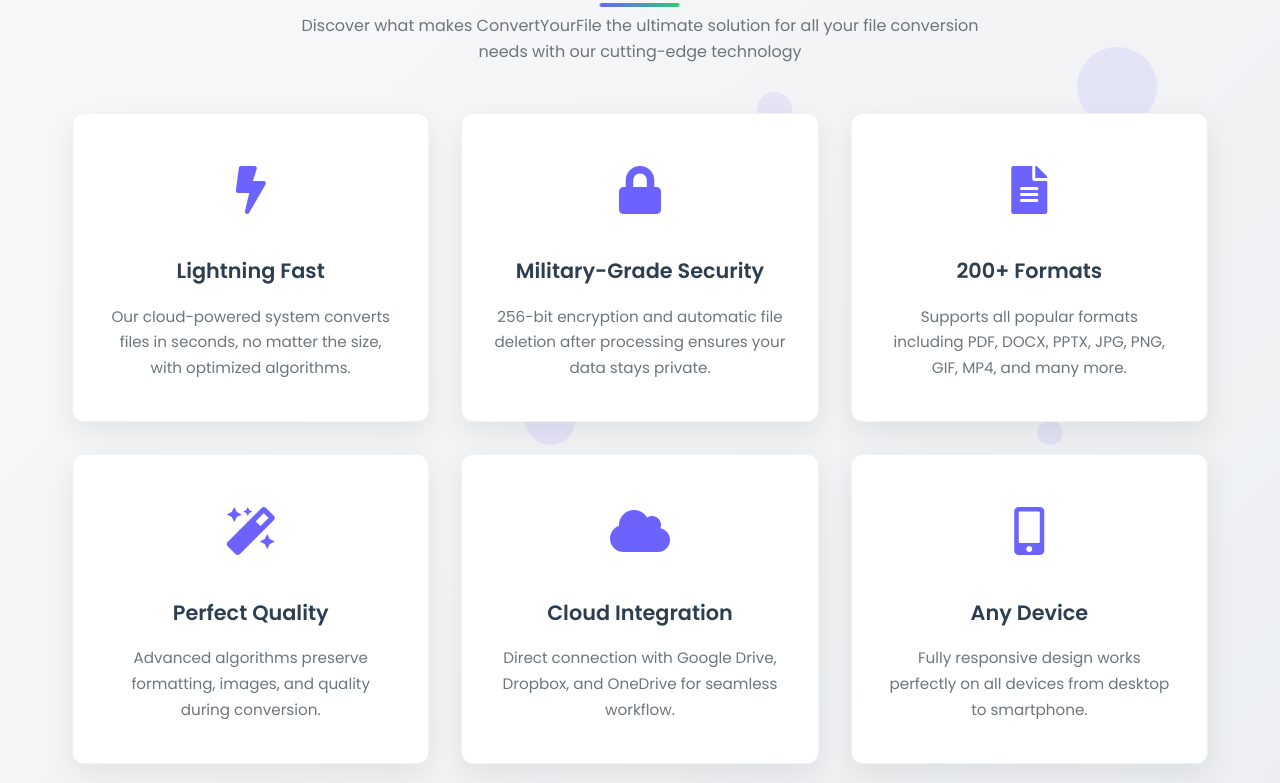
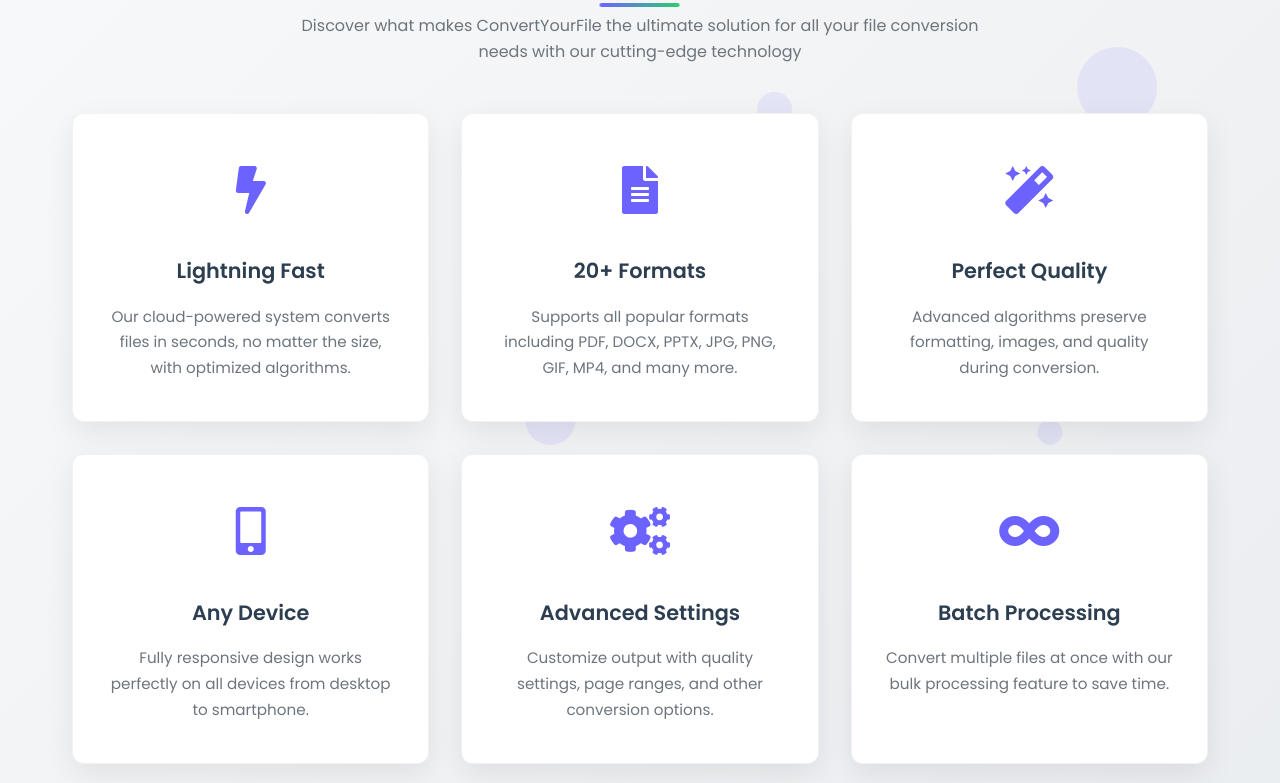
Before and after one commit to sambhavraj71/File-Convertor, a plain HTML site: page features.html in a window 1280 px wide. Shown: the part 169-952 px from the top of the page. Drawn offline with Linux system fonts and the light colour scheme.

Commit message:
Update features.html

```diff
--- a/features.html
+++ b/features.html
@@ -521,19 +521,11 @@
             <p class="feature-desc">Our cloud-powered system converts files in seconds, no matter the size, with optimized algorithms.</p>
           </div>
 
-          <div class="feature-card" data-delay="100">
-            <div class="feature-icon">
-              <i class="fas fa-lock"></i>
-            </div>
-            <h3 class="feature-title">Military-Grade Security</h3>
-            <p class="feature-desc">256-bit encryption and automatic file deletion after processing ensures your data stays private.</p>
-          </div>
-
           <div class="feature-card" data-delay="200">
             <div class="feature-icon">
               <i class="fas fa-file-alt"></i>
             </div>
-            <h3 class="feature-title">200+ Formats</h3>
+            <h3 class="feature-title">20+ Formats</h3>
             <p class="feature-desc">Supports all popular formats including PDF, DOCX, PPTX, JPG, PNG, GIF, MP4, and many more.</p>
           </div>
 
@@ -543,14 +535,6 @@
             </div>
             <h3 class="feature-title">Perfect Quality</h3>
             <p class="feature-desc">Advanced algorithms preserve formatting, images, and quality during conversion.</p>
-          </div>
-
-          <div class="feature-card" data-delay="400">
-            <div class="feature-icon">
-              <i class="fas fa-cloud"></i>
-            </div>
-            <h3 class="feature-title">Cloud Integration</h3>
-            <p class="feature-desc">Direct connection with Google Drive, Dropbox, and OneDrive for seamless workflow.</p>
           </div>
 
           <div class="feature-card" data-delay="500">
```
